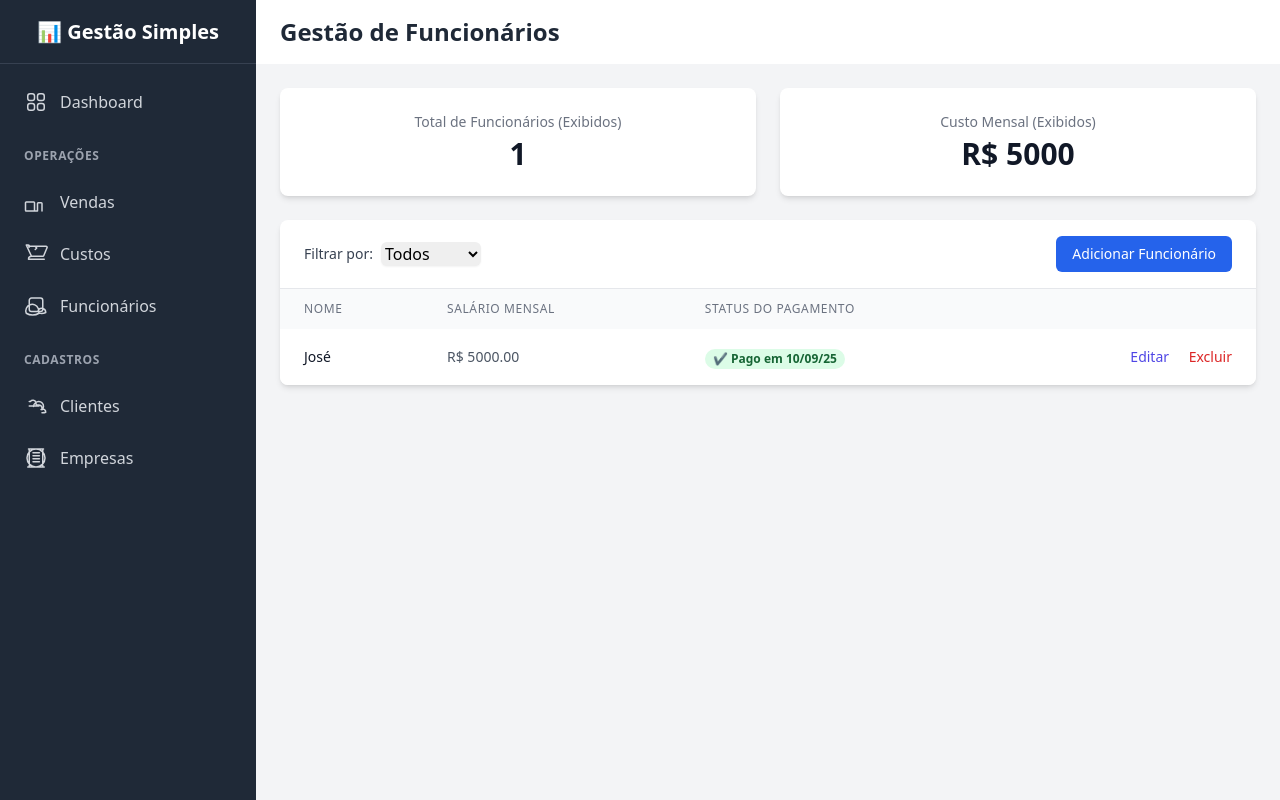
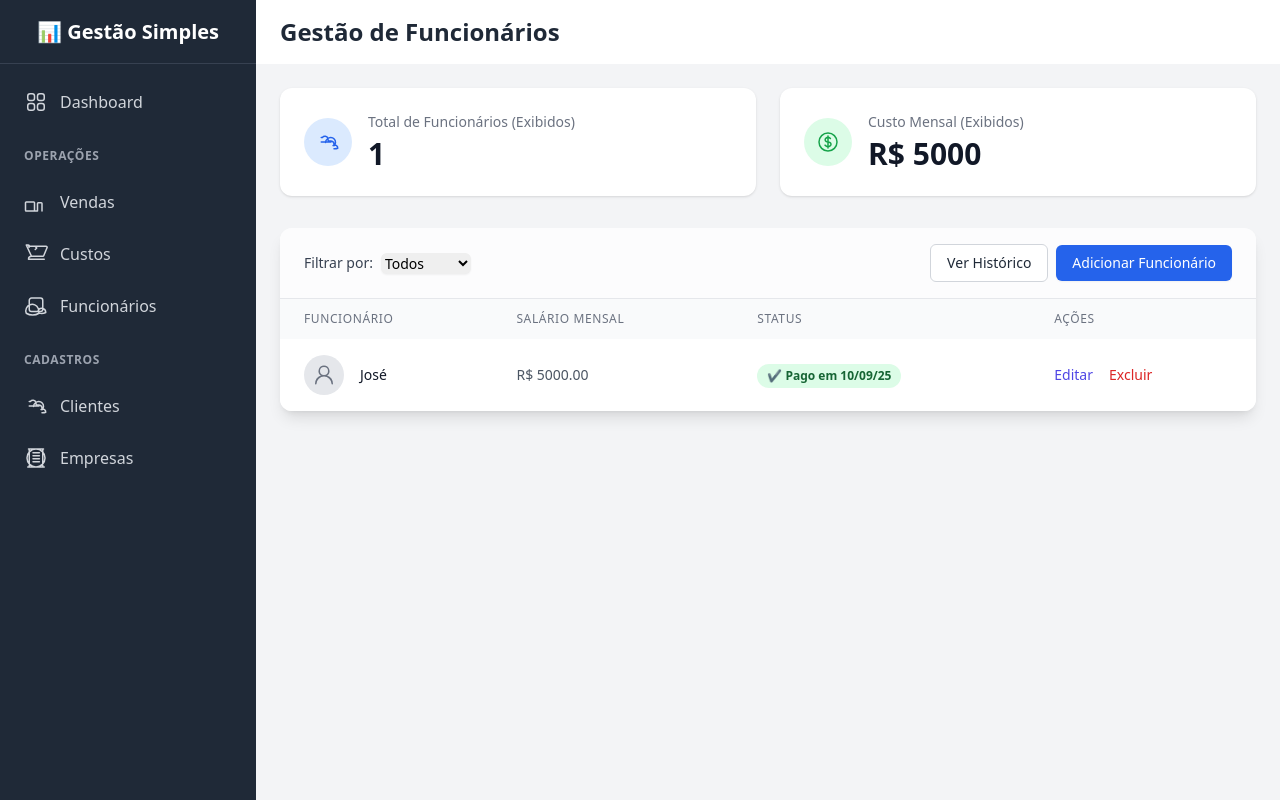
Before and after one commit to LoboProgrammingg/Freela-Jair, a Django app: page /funcionarios/ in a window 1280 px wide. Run offline with Django 5.2, Linux system fonts and the light colour scheme; data comes from the database, SQL or seed files in the repository; both versions use the stored data as it was after the commit; some libraries are stand-ins or nearby versions.

Commit message:
Features, next step (forms)

```diff
--- a/core/templates/core/funcionario_list.html
+++ b/core/templates/core/funcionario_list.html
@@ -6,71 +6,106 @@
 
 {% block content %}
 
-<div class="grid grid-cols-1 md:grid-cols-2 gap-6 mb-6">
-    <div class="bg-white p-6 rounded-lg shadow-md text-center">
+<div class="grid grid-cols-1 md:grid-cols-2 gap-6 mb-8">
+    <div class="bg-white p-6 rounded-xl shadow flex items-center space-x-4">
+        <div class="bg-blue-100 p-3 rounded-full">
+            <svg class="w-6 h-6 text-blue-600" xmlns="http://www.w3.org/2000/svg" fill="none" viewBox="0 0 24 24" stroke-width="1.5" stroke="currentColor"><path stroke-linecap="round" stroke-linejoin="round" d="M18 18.72a9.094 9.094 0 003.741-.479 3 3 0 00-4.682-2.72m-7.5-2.952a4.5 4.5 0 011.88-3.762A4.5 4.5 0 0118 15.75v-1.5a3.375 3.375 0 00-3.375-3.375h-1.5a1.125 1.125 0 01-1.125-1.125v-1.5A3.375 3.375 0 006.375 7.5H5.25m9.75 4.5H5.25z" /></svg>
+        </div>
+        <div>
             <h3 class="text-sm font-medium text-gray-500">Total de Funcionários (Exibidos)</h3>
             <p class="mt-1 text-3xl font-semibold text-gray-900">{{ total_funcionarios }}</p>
         </div>
-    <div class="bg-white p-6 rounded-lg shadow-md text-center">
+    </div>
+    <div class="bg-white p-6 rounded-xl shadow flex items-center space-x-4">
+        <div class="bg-green-100 p-3 rounded-full">
+            <svg class="w-6 h-6 text-green-600" xmlns="http://www.w3.org/2000/svg" fill="none" viewBox="0 0 24 24" stroke-width="1.5" stroke="currentColor"><path stroke-linecap="round" stroke-linejoin="round" d="M12 6v12m-3-2.818l.879.659c1.171.879 3.07.879 4.242 0 1.172-.879 1.172-2.303 0-3.182C13.536 12.219 12.768 12 12 12c-.725 0-1.45-.22-2.003-.659-1.106-.879-1.106-2.303 0-3.182s2.9-.879 4.006 0l.415.33M21 12a9 9 0 11-18 0 9 9 0 0118 0z" /></svg>
+        </div>
+        <div>
             <h3 class="text-sm font-medium text-gray-500">Custo Mensal (Exibidos)</h3>
             <p class="mt-1 text-3xl font-semibold text-gray-900">R$ {{ custo_mensal_total|localize }}</p>
         </div>
     </div>
+</div>
 
-<div class="bg-white shadow-md rounded-lg overflow-hidden">
-    <div class="px-6 py-4 flex flex-col sm:flex-row justify-between items-center border-b space-y-4 sm:space-y-0">
-        <form method="GET" class="flex items-center space-x-2">
+<div class="bg-white shadow-lg rounded-xl overflow-hidden">
+    <div class="px-6 py-4 flex flex-col sm:flex-row justify-between items-center gap-4 border-b border-gray-200 bg-gray-50/50">
+        <form method="GET" class="flex items-center gap-2">
             <label for="status" class="text-sm font-medium text-gray-700">Filtrar por:</label>
-            <select name="status" id="status" onchange="this.form.submit()" class="rounded-md border-gray-300 shadow-sm focus:border-indigo-300 focus:ring focus:ring-indigo-200 focus:ring-opacity-50">
+            <select name="status" id="status" onchange="this.form.submit()" class="rounded-md border-gray-300 shadow-sm focus:border-indigo-300 focus:ring focus:ring-indigo-200 focus:ring-opacity-50 text-sm">
                 <option value="todos" {% if status_ativo == 'todos' %}selected{% endif %}>Todos</option>
                 <option value="pago" {% if status_ativo == 'pago' %}selected{% endif %}>Pagos</option>
                 <option value="pendente" {% if status_ativo == 'pendente' %}selected{% endif %}>Pendentes</option>
             </select>
         </form>
-        <a href="{% url 'funcionario-create' %}" class="px-4 py-2 bg-blue-600 text-white text-sm font-medium rounded-md hover:bg-blue-700 transition-colors">
+        <div class="flex items-center gap-2">
+            <a href="{% url 'historico-pagamentos' %}" class="px-4 py-2 bg-white border border-gray-300 text-gray-800 text-sm font-medium rounded-md hover:bg-gray-50 transition-colors">
+                Ver Histórico
+            </a>
+            <a href="{% url 'funcionario-create' %}" class="px-4 py-2 bg-blue-600 text-white text-sm font-medium rounded-md hover:bg-blue-700 transition-colors shadow-sm">
                 Adicionar Funcionário
             </a>
         </div>
+    </div>
 
+    <div class="overflow-x-auto">
         <table class="min-w-full">
             <thead class="bg-gray-50">
                 <tr>
-                <th scope="col" class="px-6 py-3 text-left text-xs font-medium text-gray-500 uppercase tracking-wider">Nome</th>
+                    <th scope="col" class="px-6 py-3 text-left text-xs font-medium text-gray-500 uppercase tracking-wider">Funcionário</th>
                     <th scope="col" class="px-6 py-3 text-left text-xs font-medium text-gray-500 uppercase tracking-wider">Salário Mensal</th>
-                <th scope="col" class="px-6 py-3 text-left text-xs font-medium text-gray-500 uppercase tracking-wider">Status do Pagamento</th>
-                <th scope="col" class="relative px-6 py-3"><span class="sr-only">Ações</span></th>
+                    <th scope="col" class="px-6 py-3 text-left text-xs font-medium text-gray-500 uppercase tracking-wider">Status</th>
+                    <th scope="col" class="px-6 py-3 text-left text-xs font-medium text-gray-500 uppercase tracking-wider">Ações</th>
                 </tr>
             </thead>
             <tbody class="bg-white divide-y divide-gray-200">
                 {% for funcionario in funcionarios %}
-            <tr>
-                <td class="px-6 py-4 whitespace-nowrap text-sm font-medium text-gray-900">{{ funcionario.nome }}</td>
+                <tr class="hover:bg-gray-50 transition-colors">
+                    <td class="px-6 py-4 whitespace-nowrap">
+                        <div class="flex items-center">
+                            <div class="flex-shrink-0 h-10 w-10 flex items-center justify-center bg-gray-200 rounded-full">
+                                <svg class="w-6 h-6 text-gray-500" xmlns="http://www.w3.org/2000/svg" viewBox="0 0 24 24" fill="currentColor"><path d="M12 2.5a5.5 5.5 0 0 1 3.096 10.047 9.005 9.005 0 0 1 5.9 8.181.75.75 0 1 1-1.496.07 7.502 7.502 0 0 0-14.992 0 .75.75 0 1 1-1.496-.07 9.005 9.005 0 0 1 5.9-8.181A5.5 5.5 0 0 1 12 2.5ZM8 8a4 4 0 1 0 8 0 4 4 0 0 0-8 0Z" /></svg>
+                            </div>
+                            <div class="ml-4">
+                                <div class="text-sm font-medium text-gray-900">{{ funcionario.nome }}</div>
+                            </div>
+                        </div>
+                    </td>
                     <td class="px-6 py-4 whitespace-nowrap text-sm text-gray-600">R$ {{ funcionario.salario|localize }}</td>
                     <td class="px-6 py-4 whitespace-nowrap">
                         {% if funcionario.pagamento_efetuado %}
-                        <span class="px-2 inline-flex text-xs leading-5 font-semibold rounded-full bg-green-100 text-green-800">
+                            <span class="px-2.5 py-0.5 inline-flex text-xs leading-5 font-semibold rounded-full bg-green-100 text-green-800">
                                 ✔ Pago em {{ funcionario.data_pagamento|date:"d/m/y" }}
                             </span>
                         {% else %}
-                        <span class="px-2 inline-flex text-xs leading-5 font-semibold rounded-full bg-red-100 text-red-800">
+                            <span class="px-2.5 py-0.5 inline-flex text-xs leading-5 font-semibold rounded-full bg-red-100 text-red-800">
                                 ✖ Pendente
                             </span>
                         {% endif %}
                     </td>
-                <td class="px-6 py-4 whitespace-nowrap text-right text-sm font-medium space-x-4">
+                    <td class="px-6 py-4 whitespace-nowrap text-sm font-medium">
+                        <div class="flex items-center space-x-4">
+                            {% if not funcionario.pagamento_efetuado %}
+                                <form action="{% url 'confirmar-pagamento' funcionario.pk %}" method="POST" class="inline">
+                                    {% csrf_token %}
+                                    <button type="submit" class="px-3 py-1 text-xs font-medium text-white bg-green-600 rounded-md hover:bg-green-700">
+                                        Confirmar Pag.
+                                    </button>
+                                </form>
+                            {% endif %}
                             <a href="{% url 'funcionario-update' funcionario.pk %}" class="text-indigo-600 hover:text-indigo-900">Editar</a>
                             <a href="{% url 'funcionario-delete' funcionario.pk %}" class="text-red-600 hover:text-red-900">Excluir</a>
+                        </div>
                     </td>
                 </tr>
                 {% empty %}
                 <tr>
-                <td colspan="4" class="text-center py-10 text-gray-500">
-                    Nenhum funcionário encontrado para este filtro.
+                    <td colspan="4" class="text-center py-16">
                          </td>
                 </tr>
                 {% endfor %}
             </tbody>
         </table>
     </div>
+</div>
 
 {% endblock %}
--- a/core/urls.py
+++ b/core/urls.py
@@ -9,6 +9,7 @@ from .views import (
     ReciboDetailView,
     ReciboPDFView,
     HistoricoPagamentosView,
+    confirmar_pagamento,
 )
 
 urlpatterns = [
@@ -45,6 +46,7 @@ urlpatterns = [
     path('funcionarios/', FuncionarioListView.as_view(), name='funcionario-list'),
     path('funcionarios/novo/', FuncionarioCreateView.as_view(), name='funcionario-create'),
     path('funcionarios/<int:pk>/editar/', FuncionarioUpdateView.as_view(), name='funcionario-update'),
-    path('funcionarios/historico-pagamentos/', HistoricoPagamentosView.as_view(), name='historico-pagamentos'), # <-- NOVA ROTA AQUI
+    path('funcionarios/historico-pagamentos/', HistoricoPagamentosView.as_view(), name='historico-pagamentos'),
+    path('funcionarios/<int:pk>/confirmar-pagamento/', confirmar_pagamento, name='confirmar-pagamento'),
     path('funcionarios/<int:pk>/deletar/', FuncionarioDeleteView.as_view(), name='funcionario-delete'),
 ]
--- a/core/views.py
+++ b/core/views.py
@@ -7,6 +7,8 @@ from django.db import models
 from django.http import HttpResponse
 from django.template.loader import render_to_string
 from weasyprint import HTML
+from django.shortcuts import redirect, get_object_or_404
+from django.views.decorators.http import require_POST
 from collections import defaultdict
 
 from .models import Empresa, Cliente, Entrada, Saida, Funcionario
@@ -161,6 +163,19 @@ class FuncionarioListView(ListView):
 
         return context
 
+@require_POST  # Garante que esta view só aceita requisições POST
+def confirmar_pagamento(request, pk):
+    # Busca o funcionário ou retorna um erro 404 se não existir
+    funcionario = get_object_or_404(Funcionario, pk=pk)
+
+    # Atualiza os campos do funcionário
+    funcionario.pagamento_efetuado = True
+    funcionario.data_pagamento = timezone.now().date() # Define a data de pagamento como hoje
+    funcionario.save()
+
+    # Redireciona de volta para a lista de funcionários
+    return redirect('funcionario-list')
+
 class FuncionarioCreateView(CreateView):
     model = Funcionario
     fields = ['nome', 'salario', 'pagamento_efetuado', 'data_pagamento']
```
Also changed, not shown: core/forms.py (added, +51 -0 lines), db.sqlite3. Lines whose indentation alone changed are shown as unchanged.
